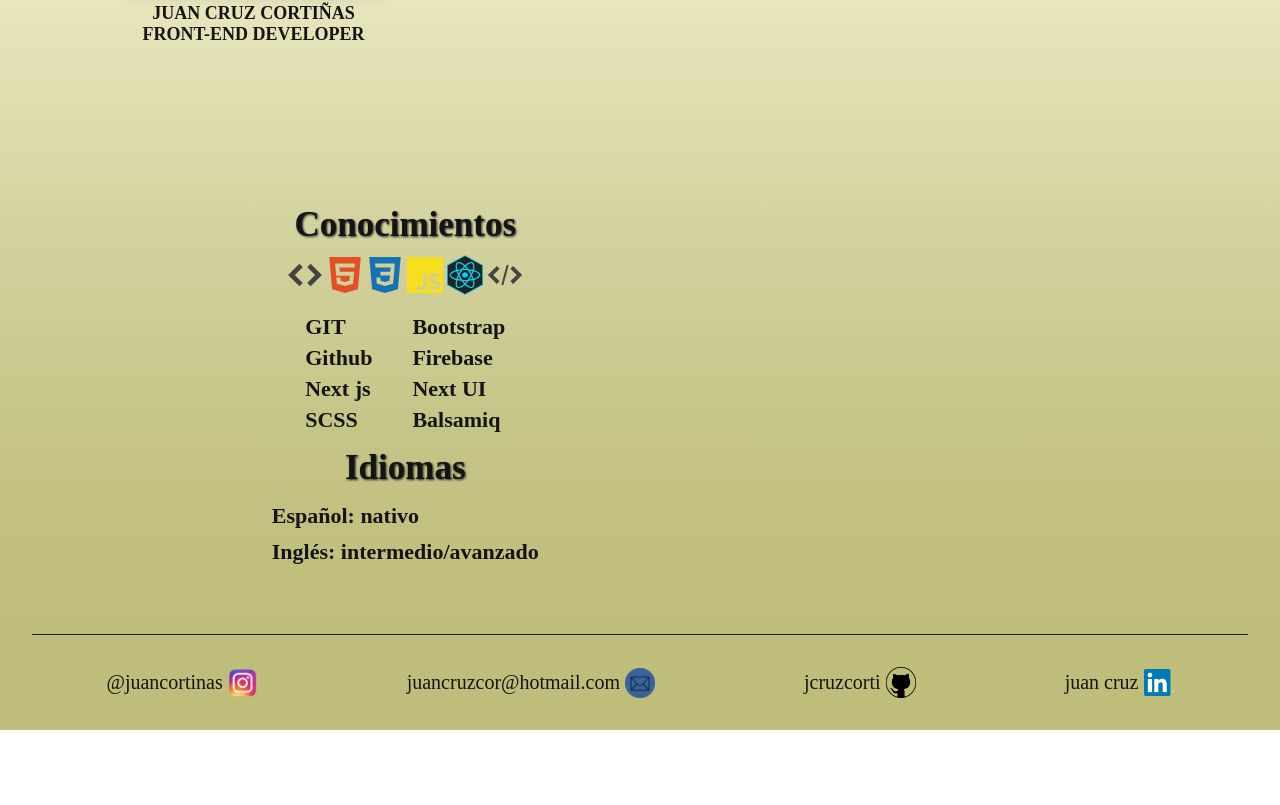
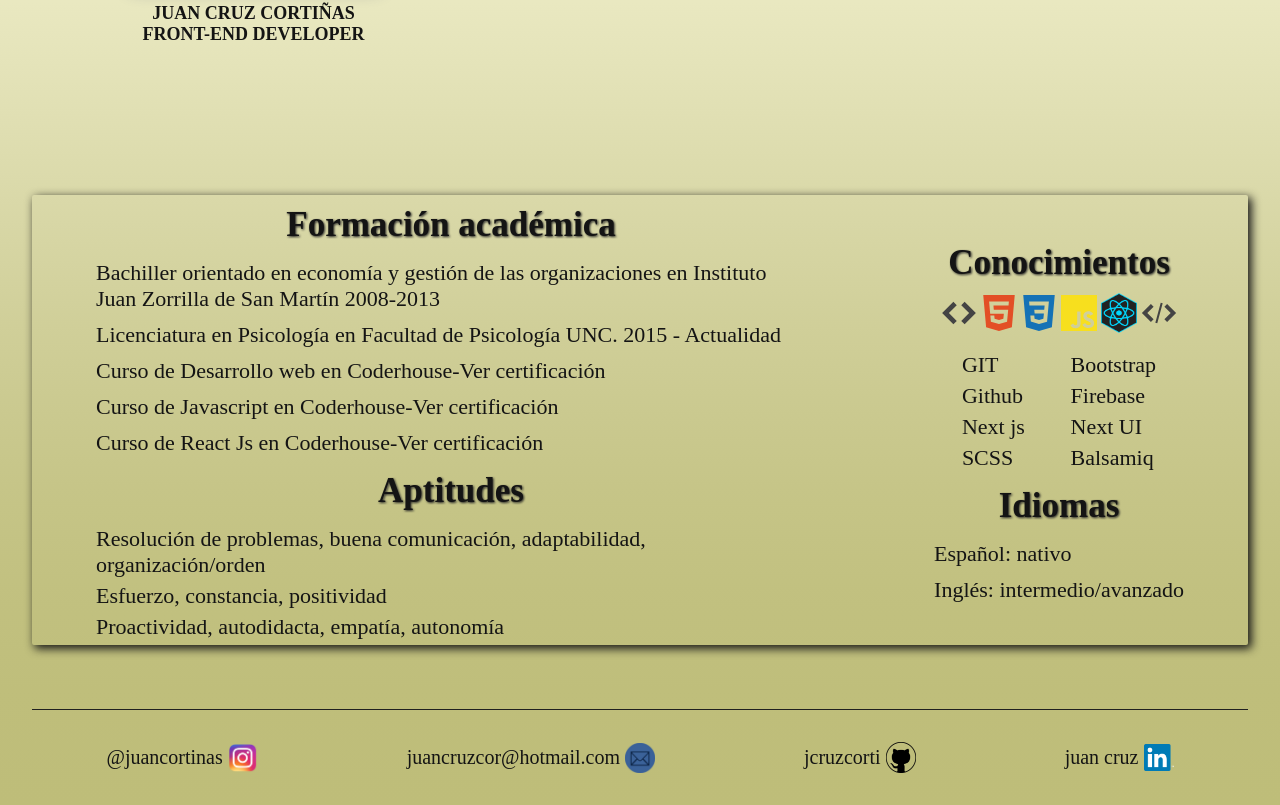
Before and after one commit to Jcruzcorti/portfolio, a Next.js app: page / in a window 1280 px wide. Shown: the part 589-1394 px from the top of the page. Before the commit the page ends 1319 px from the top, so only its background shows below. Built offline with nearby package versions, Linux system fonts and the light colour scheme.

Commit message:
Componente Cv.jsx con info y estilos terminado

```diff
--- a/components/cv/Cv.jsx
+++ b/components/cv/Cv.jsx
@@ -10,7 +10,29 @@ function Cv() {
   return (
     <div className={styles.divCv}>
 
+
         <div className={styles.divCvIzquierda}>
+
+            <h2 className={styles.h2}>Formación académica</h2>
+            <div className={styles.divFormación}>
+                <p className={styles.h4}>Bachiller orientado en economía y gestión de las organizaciones en Instituto Juan Zorrilla de San Martín 2008-2013</p>
+                <p className={styles.h4}>Licenciatura en Psicología en Facultad de Psicología UNC. 2015 - Actualidad</p>
+                <p className={styles.h4}>Curso de Desarrollo web en Coderhouse-Ver certificación</p>
+                <p className={styles.h4}>Curso de Javascript en Coderhouse-Ver certificación</p>
+                <p className={styles.h4}>Curso de React Js en Coderhouse-Ver certificación</p>
+
+            </div>
+
+            <h2 className={styles.h2}>Aptitudes</h2>
+            <div className={styles.divAptitudes}>
+                <p className={styles.h4}>Resolución de problemas, buena comunicación, adaptabilidad, organización/orden</p>
+                <p className={styles.h4}>Esfuerzo, constancia, positividad</p>
+                <p className={styles.h4}>Proactividad, autodidacta, empatía, autonomía</p>
+            </div>
+        </div>
+
+
+        <div className={styles.divCvDerecha}>
             <h2 className={styles.h2} >Conocimientos</h2>
 
             <div className={styles.divConocimientos}>
@@ -23,16 +45,16 @@ function Cv() {
                 <Image src='/clausura.svg' alt='img clausura'  width={50} height={50} className={styles.fotoConocimiento}/>
                 <div className={styles.divSub}>
                     <div className={styles.divSub1}>
-                        <h4 className={styles.h4}>GIT</h4>
-                        <h4 className={styles.h4}>Github</h4>
-                        <h4 className={styles.h4}>Next js</h4>
-                        <h4 className={styles.h4}>SCSS</h4>
+                        <p className={styles.h4}>GIT</p>
+                        <p className={styles.h4}>Github</p>
+                        <p className={styles.h4}>Next js</p>
+                        <p className={styles.h4}>SCSS</p>
                     </div>
                     <div className={styles.divSub2}>
-                        <h4 className={styles.h4}>Bootstrap</h4>
-                        <h4 className={styles.h4}>Firebase</h4>
-                        <h4 className={styles.h4}>Next UI</h4>
-                        <h4 className={styles.h4}>Balsamiq</h4>
+                        <p className={styles.h4}>Bootstrap</p>
+                        <p className={styles.h4}>Firebase</p>
+                        <p className={styles.h4}>Next UI</p>
+                        <p className={styles.h4}>Balsamiq</p>
                     </div>
                 </div>
             </div>
@@ -41,20 +63,10 @@ function Cv() {
 
                 <div className={styles.divIdiomas}>
 
-                    <h4 className={styles.h4}>Español: nativo</h4>
-                    <h4 className={styles.h4}>Inglés: intermedio/avanzado</h4>
+                    <p className={styles.h4}>Español: nativo</p>
+                    <p className={styles.h4}>Inglés: intermedio/avanzado</p>
                 </div>
         </div>
-        <div className={styles.divCvDerecha}>
-            <div className={styles.divAptitudes}>
-
-            </div>
-
-            <div className={styles.divFormación}>
-
-            </div>
-        </div>
-
     </div>
   )
 }
--- a/styles/Home.module.css
+++ b/styles/Home.module.css
@@ -125,8 +125,18 @@ background:
   margin: 10px 0px 10px 0;
 }
 
+.h3Presentation{
+  font-family: 'Cinzel', serif;
+  font-size: 18px;
+  font-weight: 600;
+  color: #141414;
+  /* filter: drop-shadow(0.5px 0.5px 1px #262626); */
+  margin: 0px;
+}
+
 .h4{
-  font-family: 'Cinzel', serif;
+  font-family: 'Crimson Text', serif;
+  /* font-family: 'Cinzel', serif; */
   font-size: 22px;
   color: #141414;
   margin: 5px;
@@ -149,14 +159,7 @@ background:
   align-items: center;
 
 }
-.h3Presentation{
-  font-family: 'Cinzel', serif;
-  font-size: 18px;
-  font-weight: 600;
-  color: #141414;
-  /* filter: drop-shadow(0.5px 0.5px 1px #262626); */
-  margin: 0px;
-}
+
 
 .fotoCv{
   border-radius: 6px;
@@ -187,13 +190,18 @@ background:
   justify-content: space-around;
   align-items:  center;
   margin-top: 150px;
+  border-radius: 2px;
+  /* box-shadow: 0px 0px 9px 0.5px #141414; */
+  box-shadow: 3px 3px 10px 0.5px #141414;
 }
+
 
 .divCvIzquierda{
   display: flex;
   flex-direction: column;
   justify-content: center;
   align-items:  center;
+  width: 90vmin;
 }
 
 .divIdiomas{
@@ -220,6 +228,19 @@ background:
 }
 
 
+.divCvDerecha{
+  display: flex;
+  flex-direction: column;
+  justify-content: center;
+  align-items:  center;
+}
+
+.divFormación{
+  display: flex;
+  flex-direction: column;
+  justify-content: center;
+  align-items:  flex-start;
+}
 
 
 
```
